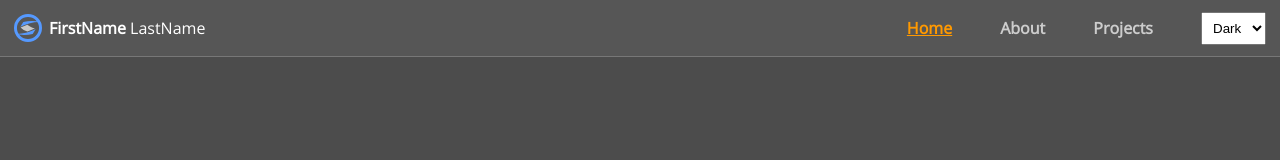
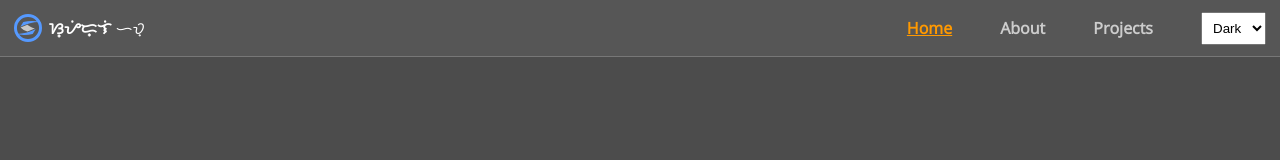
Before and after one commit to jaosherlyr/portfolio, a React (Create React App) app: page / in a window 1280 px wide. Shown: the top 160 px of the page. Built offline with nearby package versions, Linux system fonts and the light colour scheme.

Commit message:
modify header name

```diff
--- a/src/components/Header/index.js
+++ b/src/components/Header/index.js
@@ -18,13 +18,13 @@ class Header extends Component {
 		const { selected, setRef, history, setMenuItem, onThemeChange, theme } = this.props;
 
 		return <div className={ `Header ${ selected }-page` } ref={ setRef }>
-			<div
+			<div className= "bybyn"
 				onClick={ () => {
 					history.push('/');
 					setMenuItem('home');
 				} }
 				className="logo">
-				<strong title="Sim Jao">FirstName</strong>&nbsp;<span>LastName</span>
+				<strong title="Sherly Jao">ᜐ᜔ᜌᜒᜇ᜔ᜎᜒ</strong>&nbsp;<span>ᜑᜏ᜔</span>
 			</div>
 			<div id="header-hamburger"><span onClick={ this.toggleMenu }>☰</span></div>
 			<ul
```
